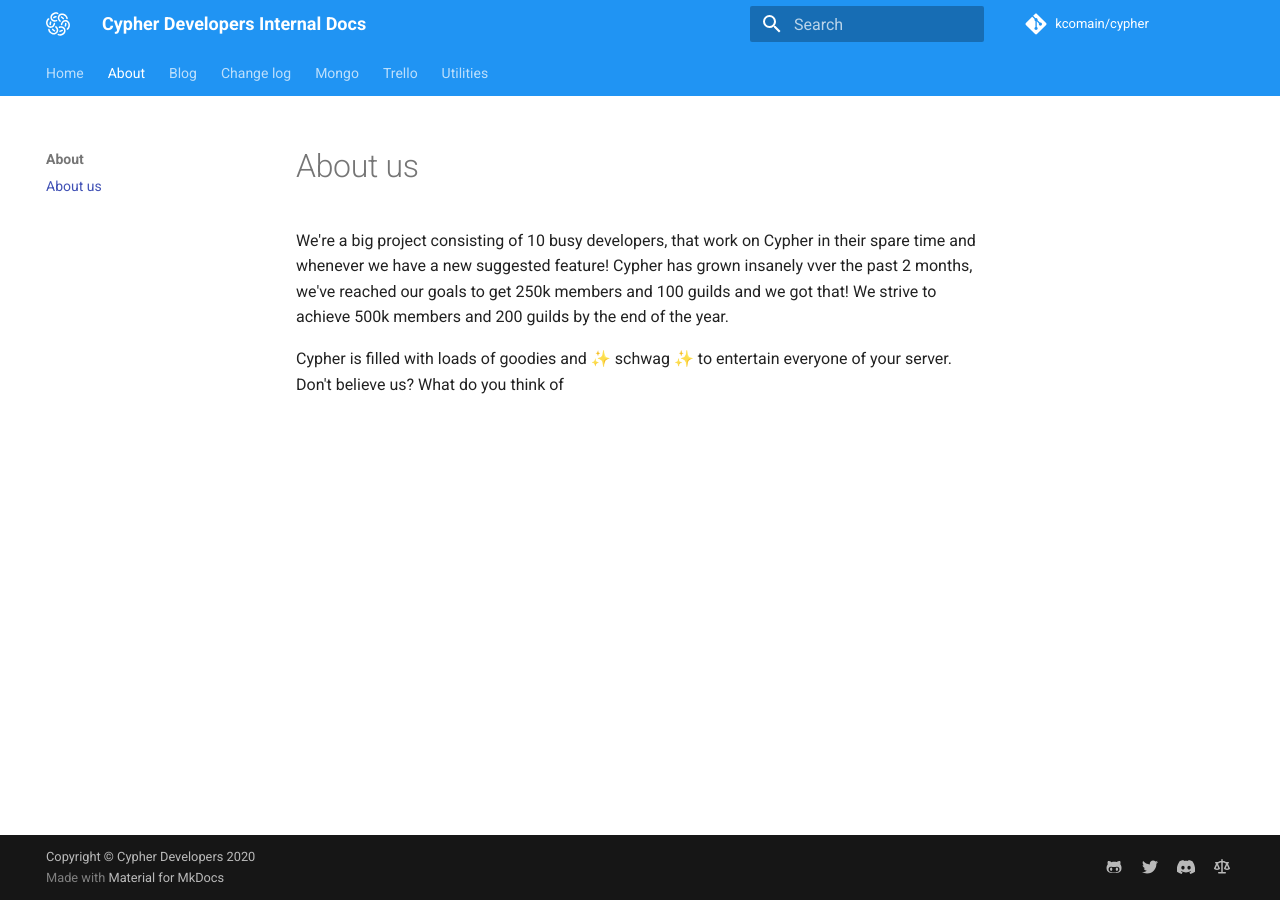
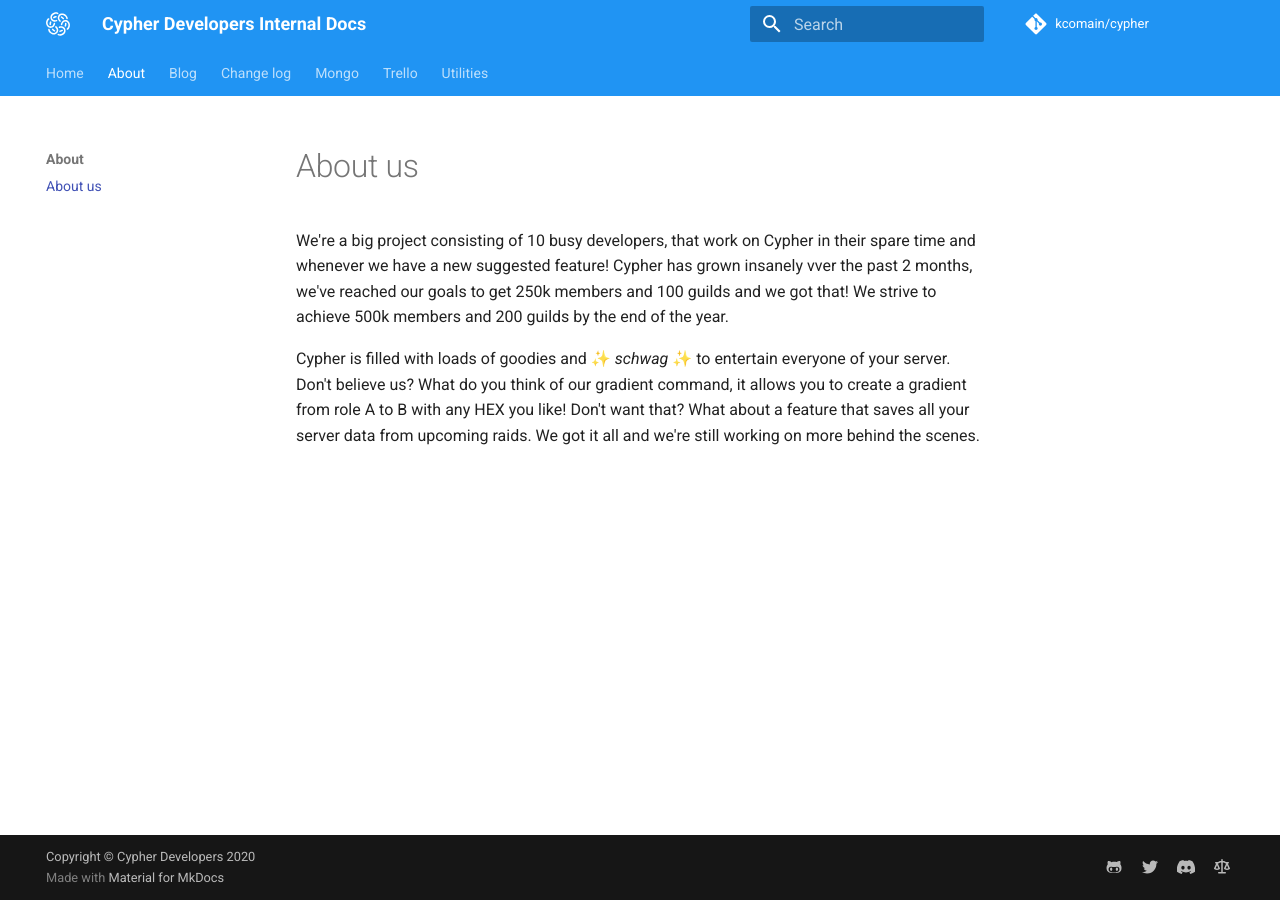
Before and after one commit to kcomain/cypher, an MkDocs documentation site: the page built from docs/about/index.md, in a window 1280 px wide. Built offline with MkDocs 1.6.1 and Material for MkDocs 9.7.7, drawn with Linux system fonts in a browser that asks for light colours; comment, search, counter and statistics services are not loaded.

Commit message:
Update index.md

```diff
--- a/docs/about/index.md
+++ b/docs/about/index.md
@@ -2,4 +2,4 @@
 
 We're a big project consisting of 10 busy developers, that work on Cypher in their spare time and whenever we have a new suggested feature! Cypher has grown insanely vver the past 2 months, we've reached our goals to get 250k members and 100 guilds and we got that! We strive to achieve 500k members and 200 guilds by the end of the year.
 
-Cypher is filled with loads of goodies and ✨ schwag ✨ to entertain everyone of your server. Don't believe us? What do you think of
+Cypher is filled with loads of goodies and ✨ *schwag* ✨ to entertain everyone of your server. Don't believe us? What do you think of our gradient command, it allows you to create a gradient from role A to B with any HEX you like! Don't want that? What about a feature that saves all your server data from upcoming raids. We got it all and we're still working on more behind the scenes.
```
